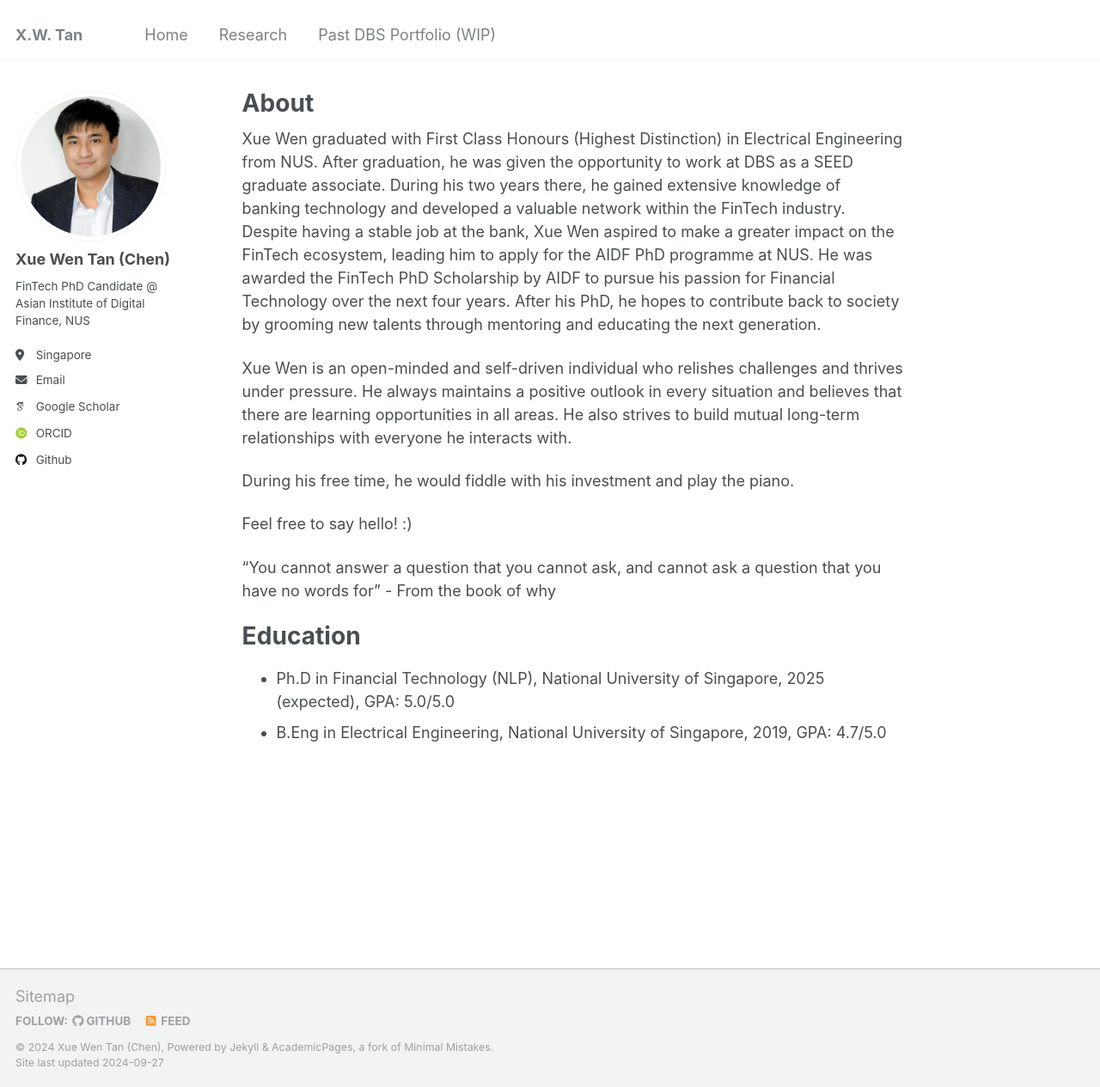
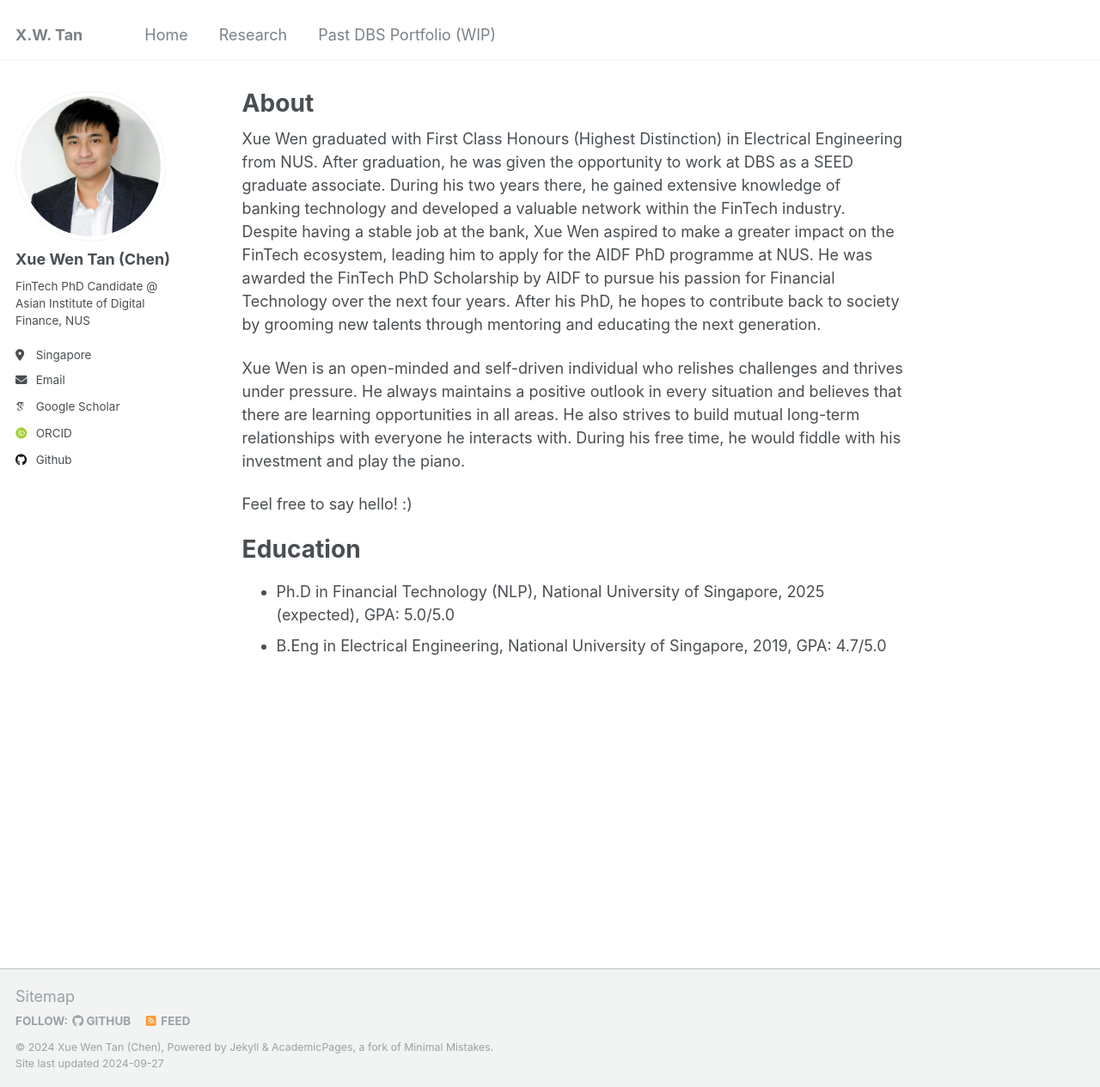
Before and after one commit to Chen-XueWen/Chen-XueWen.github.io, a Jekyll site: the page built from _pages/about.md, in a window 1280 px wide and 1265 px high. Shown: the whole window at 86% size. Built offline with Jekyll 4.4.1, drawn with Linux system fonts in a browser that asks for light colours; some web fonts are replaced.

Commit message:
Update about.md

```diff
--- a/_pages/about.md
+++ b/_pages/about.md
@@ -9,13 +9,9 @@ redirect_from:
 
 Xue Wen graduated with First Class Honours (Highest Distinction) in Electrical Engineering from NUS. After graduation, he was given the opportunity to work at DBS as a SEED graduate associate. During his two years there, he gained extensive knowledge of banking technology and developed a valuable network within the FinTech industry. Despite having a stable job at the bank, Xue Wen aspired to make a greater impact on the FinTech ecosystem, leading him to apply for the AIDF PhD programme at NUS. He was awarded the FinTech PhD Scholarship by AIDF to pursue his passion for Financial Technology over the next four years. After his PhD, he hopes to contribute back to society by grooming new talents through mentoring and educating the next generation.
 
-Xue Wen is an open-minded and self-driven individual who relishes challenges and thrives under pressure. He always maintains a positive outlook in every situation and believes that there are learning opportunities in all areas. He also strives to build mutual long-term relationships with everyone he interacts with.
-
-During his free time, he would fiddle with his investment and play the piano.
+Xue Wen is an open-minded and self-driven individual who relishes challenges and thrives under pressure. He always maintains a positive outlook in every situation and believes that there are learning opportunities in all areas. He also strives to build mutual long-term relationships with everyone he interacts with. During his free time, he would fiddle with his investment and play the piano.
 
 Feel free to say hello! :)
-
-"You cannot answer a question that you cannot ask, and cannot ask a question that you have no words for" - From the book of why
 
 Education
 ======
```
